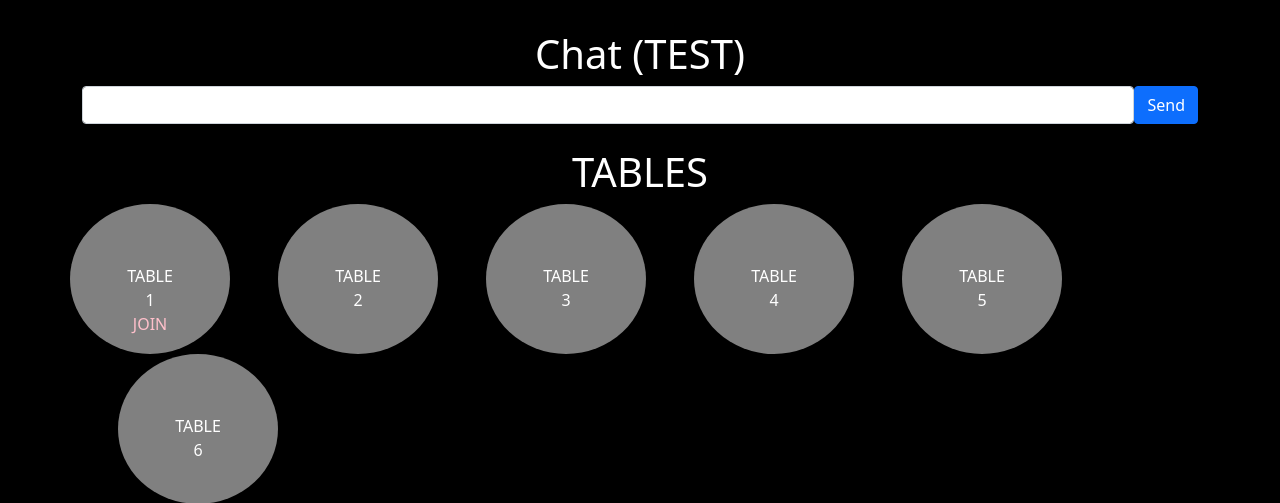
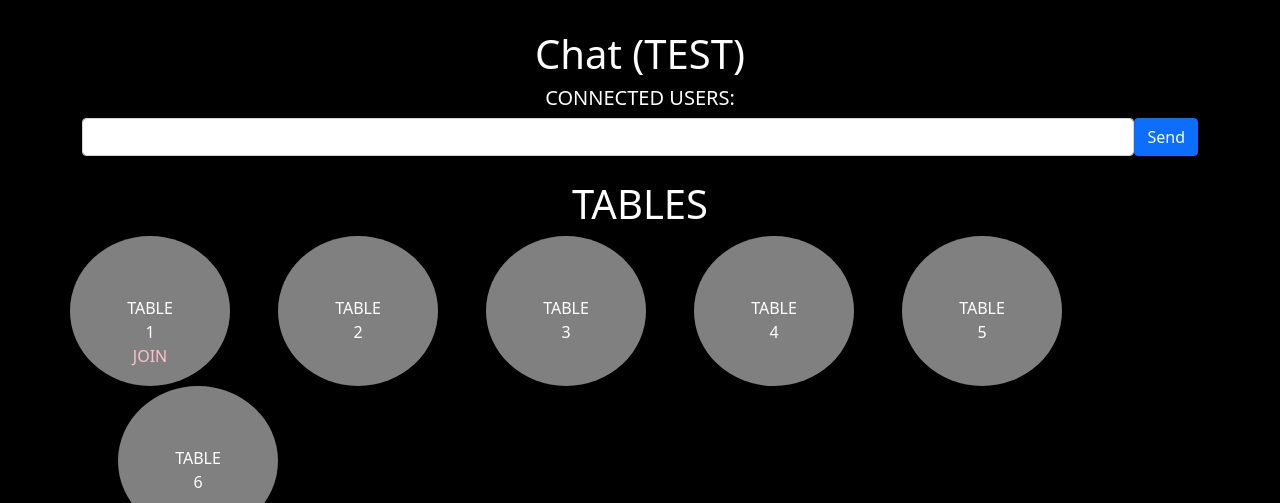
Before and after one commit to hansgsingh/inuman, a Flask app: page /1 in a window 1280 px wide. Shown: the part 881-1384 px from the top of the page. Run offline with Flask 2, Linux system fonts and the light colour scheme; a user stored in the database is signed in; data comes from the database, SQL or seed files in the repository; some libraries are stand-ins or nearby versions.

Commit message:
connected users count show_server.html

```diff
--- a/app/package/sockets.py
+++ b/app/package/sockets.py
@@ -17,12 +17,15 @@
     print(f'{current_user.username} connected')
 
 
+
 @sio.on('disconnect', namespace='/show_server')
 def _():
     print(current_user.username + ' left the show_server_room')
     leave_room('show_server_room')
     SHOW_SERVER_ROOM_USERS.remove(current_user.username)
     print(SHOW_SERVER_ROOM_USERS)
+    emit('connected_users_count', {'users_count': len(SHOW_SERVER_ROOM_USERS)}, to='show_server_room', broadcast=True)
+
 
 
 @sio.on('join', namespace='/show_server')
@@ -36,6 +39,8 @@
         USERS_WHO_JUST_JOINED.append(current_user.username)
         emit('joined', {'username': current_user.username}, to='show_server_room', include_self=False)
 
+    emit('connected_users_count', {'users_count': len(SHOW_SERVER_ROOM_USERS)}, to='show_server_room', broadcast=True)
+
 
 
 
--- a/app/package/static/js/show_server.js
+++ b/app/package/static/js/show_server.js
@@ -2,11 +2,19 @@
 
 socket.on('connect', ()=>{
     console.log(socket.id + ' connected')
+
     socket.emit('join')
     setTimeout(()=>{
         socket.emit('user_just_joined')
     }, 120000)
 })
+
+socket.on('connected_users_count', (data)=>{
+    let users_count_element = document.getElementById('active_users_count')
+    users_count_element.innerHTML = 'CONNECTED USERS: ' + data.users_count
+})
+
+
 
 socket.on('joined', (user)=>{
     console.log(user.username + ' connected')
--- a/app/package/templates/show_server.html
+++ b/app/package/templates/show_server.html
@@ -25,6 +25,7 @@
 <section id="live_chat">
     <div class="container mt-4">
         <h1 class="text-center">Chat (TEST)</h1>
+        <h5 class="text-center" id="active_users_count">CONNECTED USERS: </h5>
         <div id="msg_container">
         </div>
         <div class="d-flex">
```
